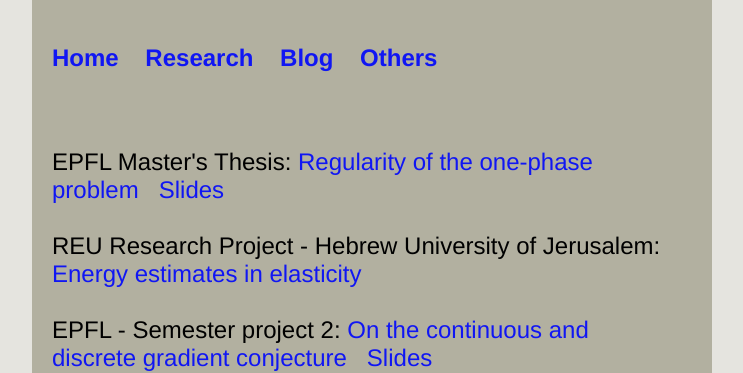
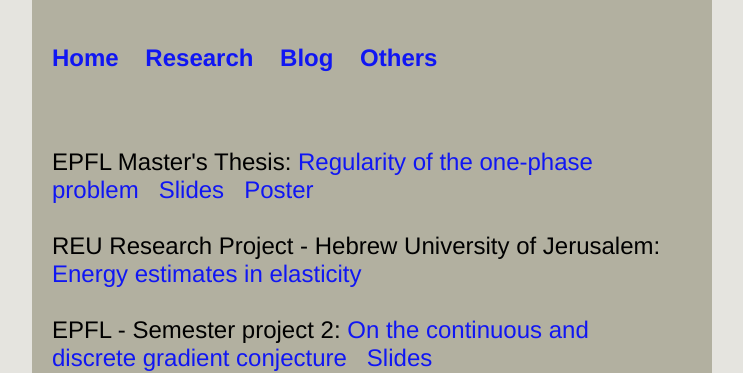
Before and after one commit to Cathelion/Cathelion.github.io, a Jekyll site: the page built from research/research.html, in a window 1280 px wide. Shown: the top 373 px of the page, without its empty margins (268-1011 px from the left). Built offline with Jekyll 4.4.1, drawn with Linux system fonts in a browser that asks for light colours.

Commit message:
Update research.html

```diff
--- a/research/research.html
+++ b/research/research.html
@@ -7,7 +7,9 @@ title: Research
     		<div class="blurb">
 			EPFL Master's Thesis:
 			<a href="/research/Master_Thesis.pdf">Regularity of the one-phase problem</a> &nbsp;
-			<a href="/research/Master_Thesis-1.pdf">Slides</a>
+			<a href="/research/Master_Thesis-1.pdf">Slides</a>  &nbsp;
+			<a href="/research/Master_Thesis_Slides.pdf">Poster</a>
+
 			<br> <br>
 			REU Research Project - Hebrew University of Jerusalem:
 			<a href="/research/HUJIElasticity.pdf">Energy estimates in elasticity</a>
```
